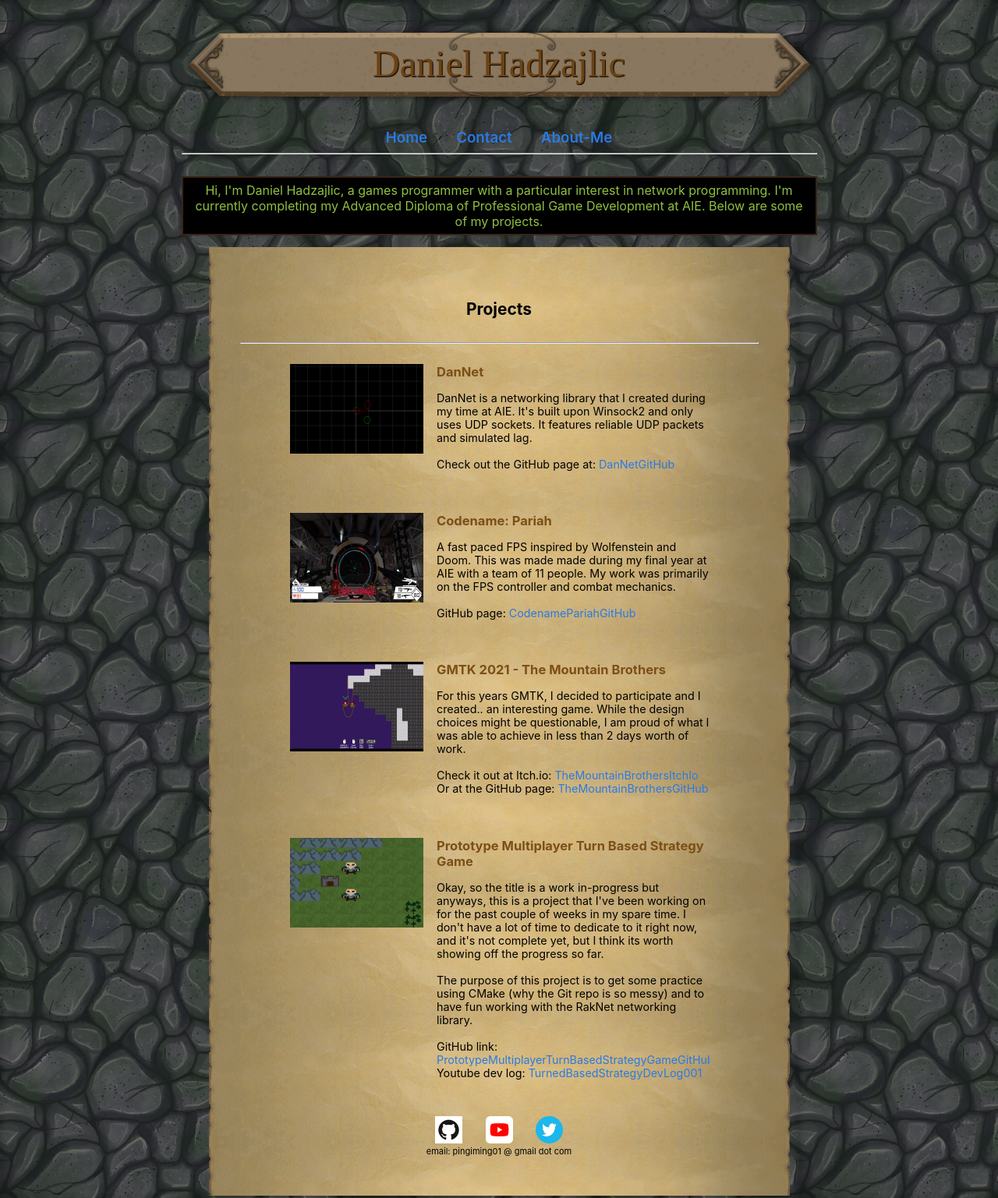
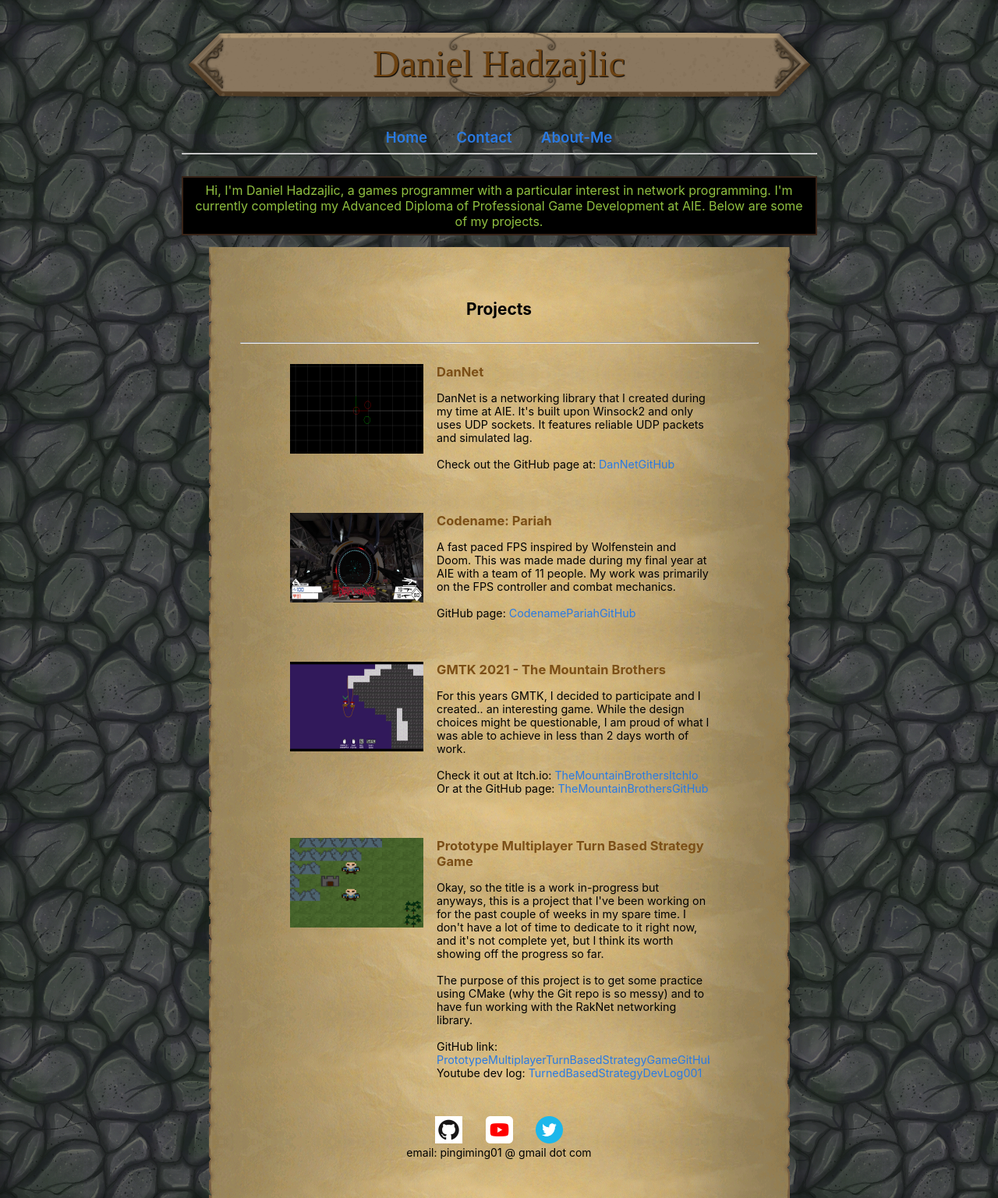
Before and after one commit to Pingimingi22/Pingimingi22.github.io, a Jekyll site: the page built from index.markdown, in a window 1280 px wide. Shown: the whole page at 78% size. Built offline with Jekyll 4.4.1, drawn with Linux system fonts in a browser that asks for light colours.

Commit message:
Fixed footer email being different sizes on pages.

```diff
--- a/_includes/footer.html
+++ b/_includes/footer.html
@@ -33,7 +33,7 @@ div.email-address
 {
     display:flow-root;
     justify-content: right;
-
+    font-size: 14px;
 }
 
 
--- a/_layouts/about.html
+++ b/_layouts/about.html
@@ -49,7 +49,7 @@
 <!--/div>-->
 
 <br>
-<br>
-<br>
+
+
 
 {% include footer.html %}
```
Also changed, not shown: _layouts/custom.html (line endings or trailing spaces).
